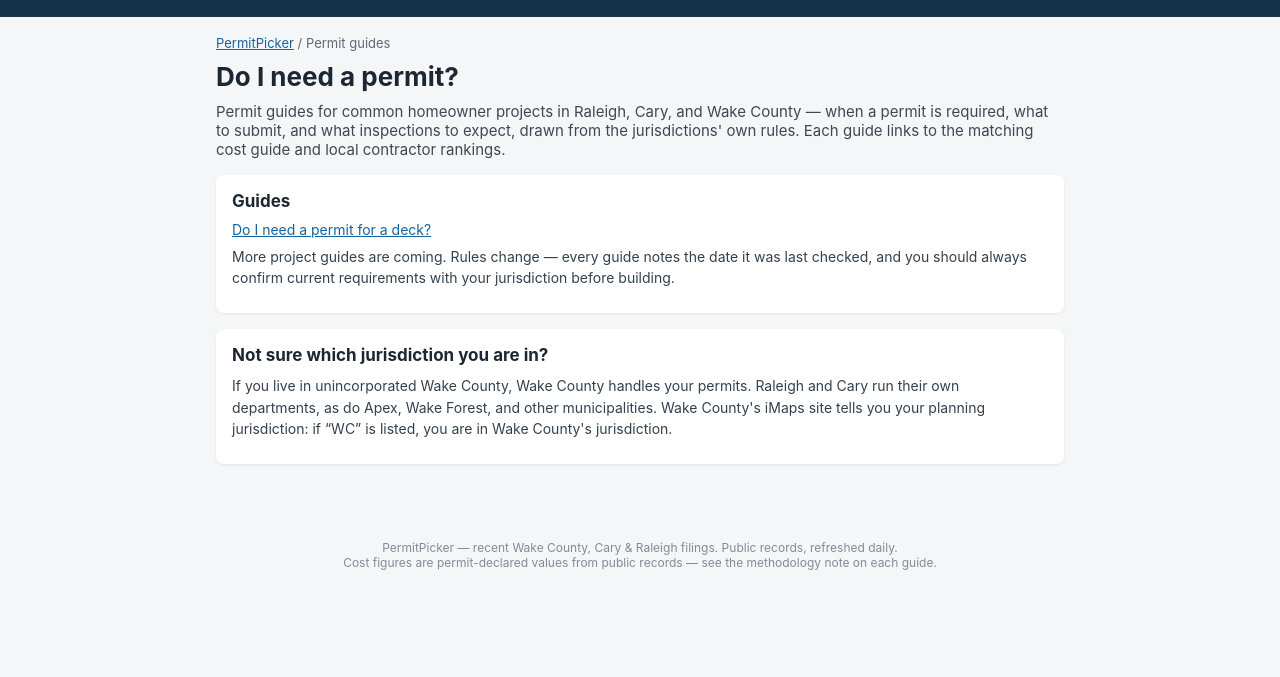
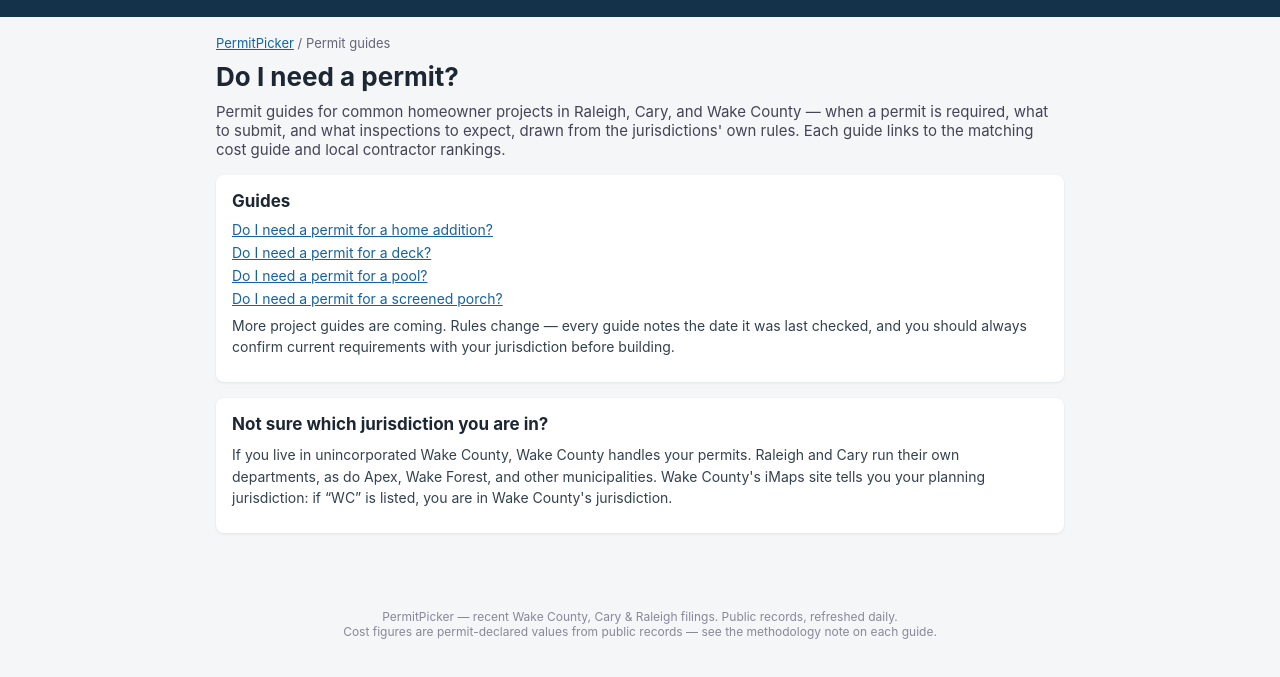
Before and after one commit to bidblotter/pipeline, a plain HTML site: page web/permits/index.html in a window 1280 px wide. Shown: the part 69-746 px from the top of the page. Drawn offline with Linux system fonts and the light colour scheme.

Commit message:
Permit guides batch 1: web/permits/index.html

```diff
--- a/web/permits/index.html
+++ b/web/permits/index.html
@@ -86,7 +86,10 @@
   <div class="card">
     <h2>Guides</h2>
     <div class="links">
+      <a href="/permits/addition/">Do I need a permit for a home addition?</a>
       <a href="/permits/deck/">Do I need a permit for a deck?</a>
+      <a href="/permits/pool/">Do I need a permit for a pool?</a>
+      <a href="/permits/screened-porch/">Do I need a permit for a screened porch?</a>
     </div>
     <p class="rank-note">More project guides are coming. Rules change — every guide notes the date it was last checked, and you should always confirm current requirements with your jurisdiction before building.</p>
   </div>
```
